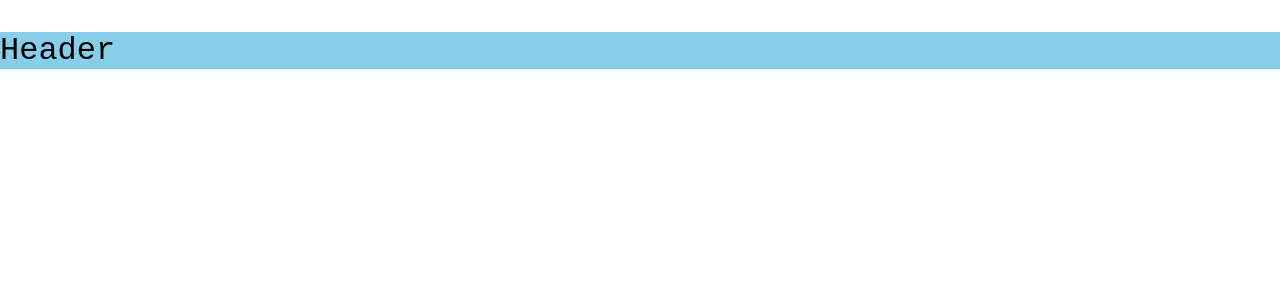
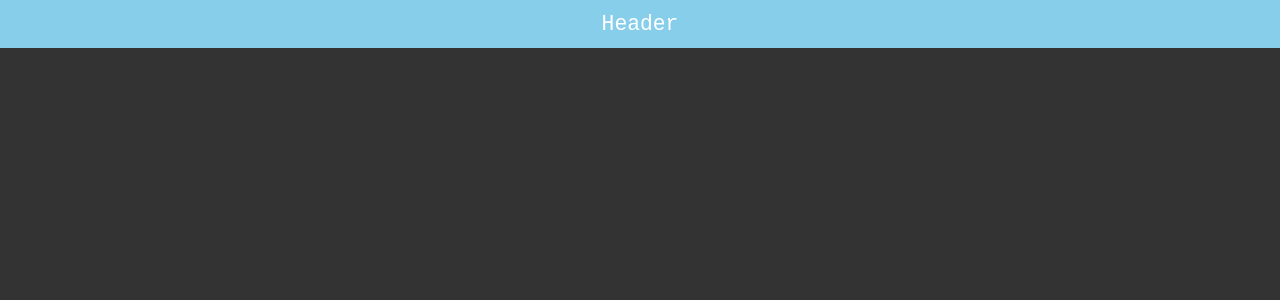
Before and after one commit to f0s3/syllabuspanel_react, a React (Create React App) app: page / in a window 1280 px wide. Shown: the top 300 px of the page. Built offline with nearby package versions, Linux system fonts and the light colour scheme.

Commit message:
Initialized Header styling + created MainLogic component.

```diff
--- a/src/styles/App.css
+++ b/src/styles/App.css
@@ -1,3 +1,4 @@
 body {
 	margin: 0;
+	background-color: #333;
 }
--- a/src/styles/Header.css
+++ b/src/styles/Header.css
@@ -1,5 +1,9 @@
 .header {
 	background-color: skyblue;
-	font-size: 24pt;
+	font-size: 16pt;
 	font-family: Monospace;
+	margin: 0;
+	padding: 12px 0 12px 0;
+	text-align: center;
+	color: white;
 }
```
Also changed, not shown: src/components/MainLogic.js (added).
